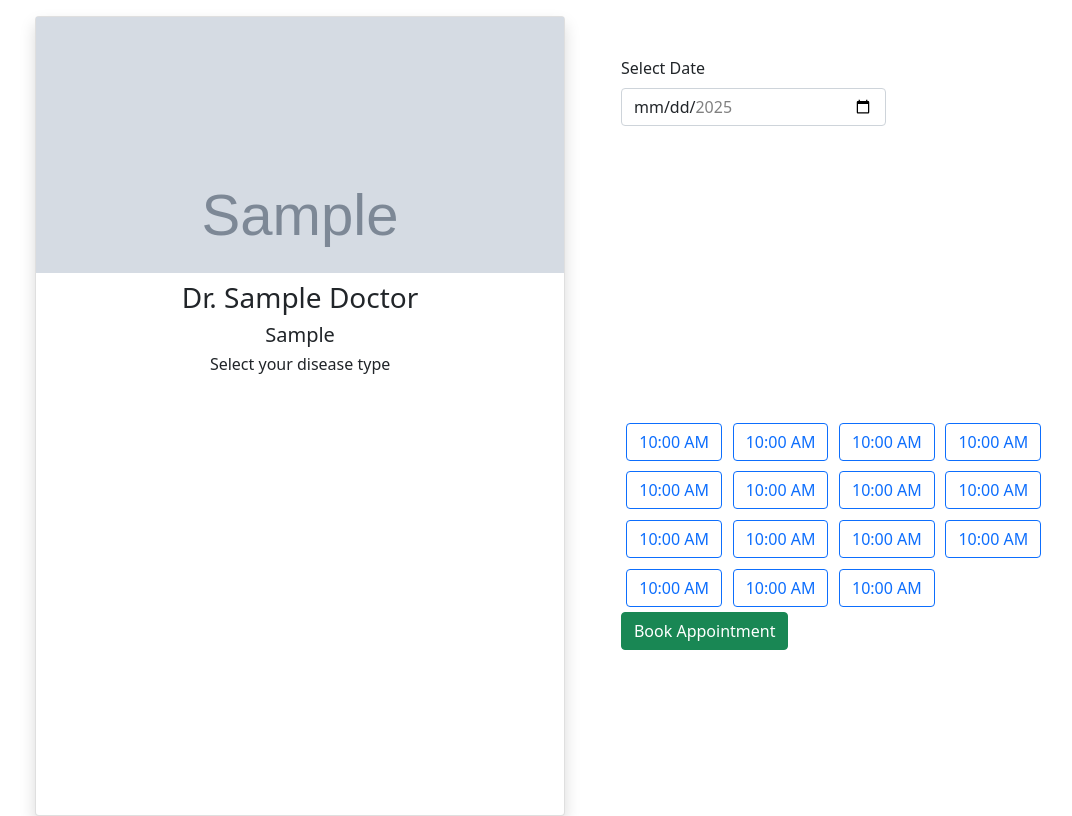
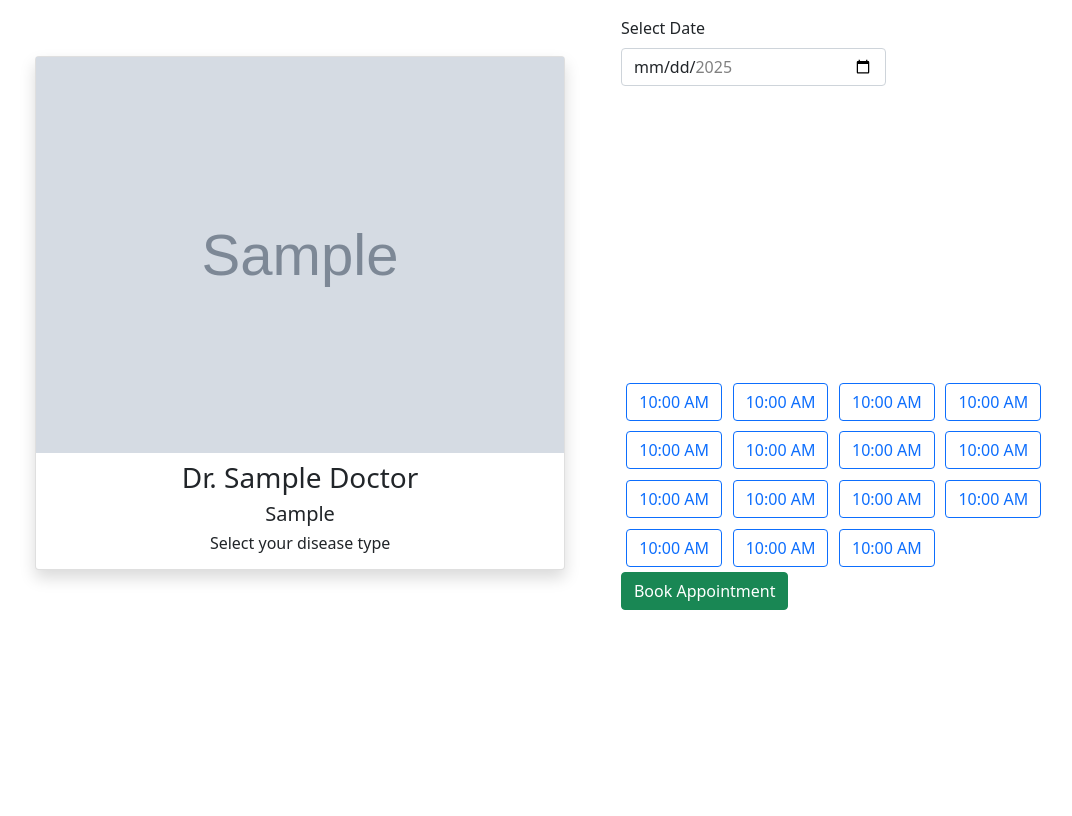
Before and after one commit to pawankalyankarri/hospital-management-using-django, a Django app: page /doc_slots/1/ in a window 1280 px wide. Shown: the whole page, without its empty margins (47-1119 px from the left). After the commit the page ends 610 px from the top, so only its background shows below. Run offline with Django 5.2, Linux system fonts and the light colour scheme; tables that the repository leaves empty hold one stand-in row (values such as "Sample post"); grey boxes marked "Sample" are stand-in pictures.

Commit message:
doctor cards aligned correctly

```diff
--- a/Templates/home/doc_slots.html
+++ b/Templates/home/doc_slots.html
@@ -4,13 +4,13 @@
 <div class="container doc_slots mt-3">
   <form action="" class="form" method="post" >
     {%csrf_token%}
-    <section class="left card shadow">
+    <section class="left left_sec card shadow">
       <div class="div">
         <img
           src="{{doc.doc_img.url}}"
-          width="300px"
+
           alt=""
-          class="img"/>
+          class="doctor_img"/>
 
         <div class="m-2">
           <h3 class="text-capitalize text-center">Dr. {{doc.doc_name}}</h3>
--- a/homepage/models.py
+++ b/homepage/models.py
@@ -14,7 +14,9 @@ class Doctors(models.Model):
     doc_img = models.ImageField(upload_to='images/',null=True)
 
     def __str__(self):
-        return self.doc_spe
+        return self.doc_name
+
+
 
 
 
--- a/static/css/home/doc_slots.css
+++ b/static/css/home/doc_slots.css
@@ -4,37 +4,34 @@
     justify-content: center;
     gap:5%;
     width: 100vw;
-    height: 100vh;
+
 }
-.doc_slots .form .left{
+.doc_slots .form .left_sec{
     width: 50%;
-    height: 100%;
+
 }
-.doc_slots .form .left .div{
+.doc_slots .form .left_sec .div{
     width: 100%;
 
 }
-.doc_slots .form .left .div .img{
+.doc_slots .form .left_sec .div .doctor_img{
     width: 100%;
-    height: 50%;
+    /* height: 50%; */
     object-fit: cover;
     object-position: top;
 
 }
 .doc_slots .form .right{
     width: 50%;
-    height: 90%;
+    /* height: 90%; */
 }
 
-.doc_slots .form .left .dis_list{
+.doc_slots .form .left_sec .dis_list{
     display: flex;
     flex-wrap: wrap;
 
-
-
-
 }
-.doc_slots .form .left .dis_list .btn{
+.doc_slots .form .left_sec .dis_list .btn{
     margin:1%;
 }
 
```
Also changed, not shown: media/images/doc11_wDuuV72.jpg (added), media/images/doc17.avif (added), media/images/doc17_hVoNviw.avif (added), media/images/doc19.jpg (added), media/images/doc21.jpeg (added), media/images/doc22.jpg (added), media/images/doc3_E0DNqHl.jpg (added), media/images/doc4_6cODR64.webp (added), media/images/doc7_K8pidlb.jpg (added), media/images/doc9_8uhjMZE.jpg (added).
